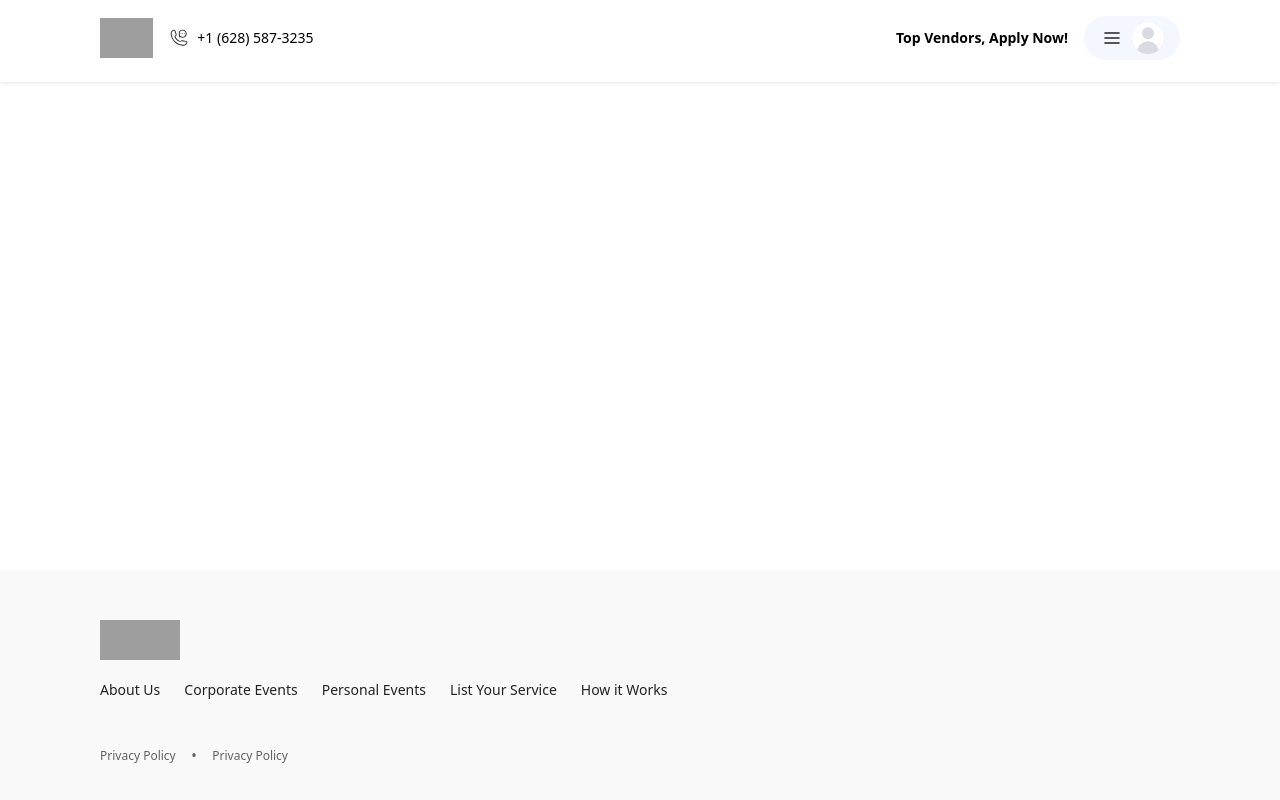
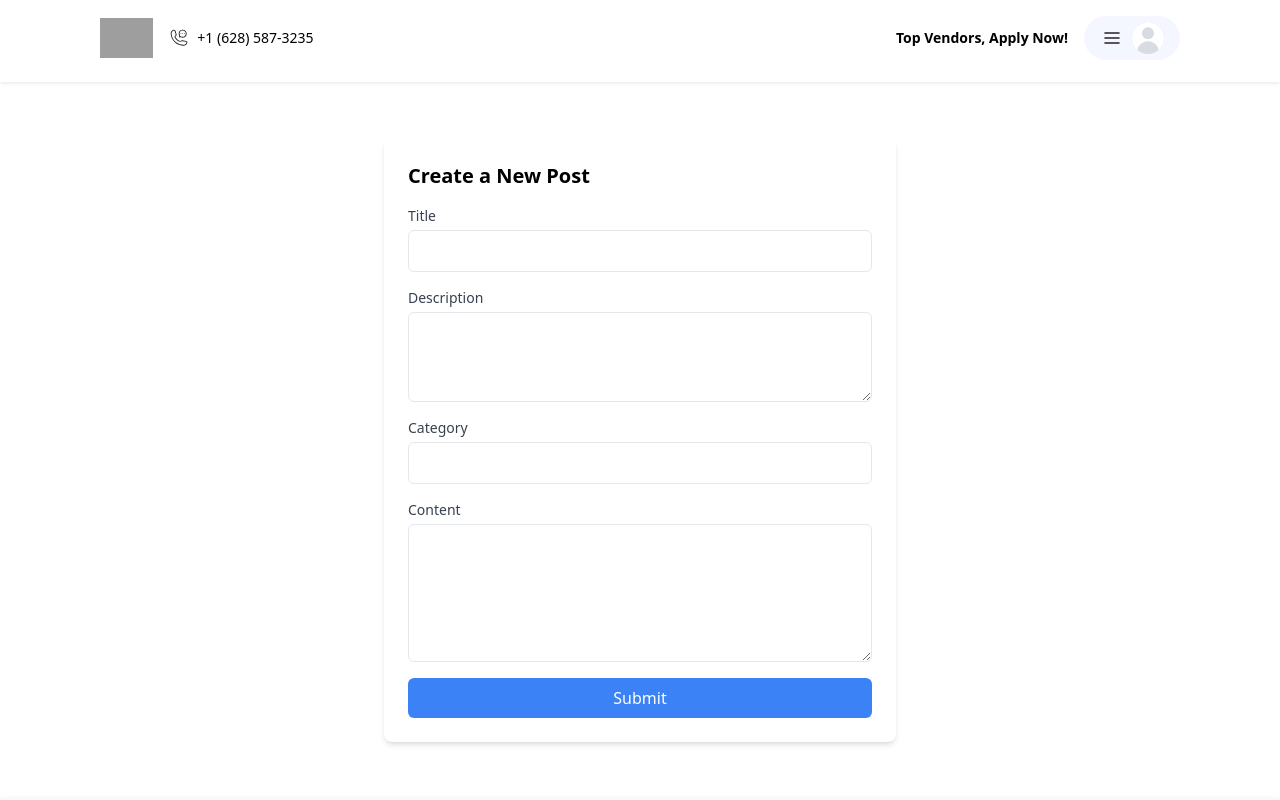
Before and after one commit to infas03/blog-assesment, a Nuxt app: page /admin/create-post in a window 1280 px wide. Shown: the top 800 px of the page. Built offline with nearby package versions, Linux system fonts and the light colour scheme; no server answers; grey boxes are pictures that could not be loaded.

Commit message:
create admin post done

```diff
--- /dev/null
+++ b/components/admin/CreatePostForm.vue
@@ -0,0 +1,65 @@
+<template>
+  <form @submit.prevent="handleSubmit" class="bg-white p-6 rounded-lg shadow-md max-w-lg mx-auto">
+    <h1 class="text-xl font-bold mb-4">Create a New Post</h1>
+    <div class="mb-4">
+      <label for="title" class="block text-sm font-medium text-gray-700">Title</label>
+      <input
+        id="title"
+        v-model="post.title"
+        type="text"
+        class="mt-1 block w-full border rounded-md px-3 py-2 focus:ring-blue-500 focus:border-blue-500"
+      />
+    </div>
+    <div class="mb-4">
+      <label for="description" class="block text-sm font-medium text-gray-700">Description</label>
+      <textarea
+        id="description"
+        v-model="post.description"
+        rows="3"
+        class="mt-1 block w-full border rounded-md px-3 py-2 focus:ring-blue-500 focus:border-blue-500"
+      ></textarea>
+    </div>
+    <div class="mb-4">
+      <label for="category" class="block text-sm font-medium text-gray-700">Category</label>
+      <input
+        id="category"
+        v-model="post.category"
+        type="text"
+        class="mt-1 block w-full border rounded-md px-3 py-2 focus:ring-blue-500 focus:border-blue-500"
+      />
+    </div>
+    <div class="mb-4">
+      <label for="content" class="block text-sm font-medium text-gray-700">Content</label>
+      <textarea
+        id="content"
+        v-model="post.content"
+        rows="5"
+        class="mt-1 block w-full border rounded-md px-3 py-2 focus:ring-blue-500 focus:border-blue-500"
+      ></textarea>
+    </div>
+    <button
+      type="submit"
+      class="w-full bg-blue-500 text-white py-2 px-4 rounded-md hover:bg-blue-600"
+    >
+      Submit
+    </button>
+  </form>
+</template>
+
+<script setup>
+import { ref } from "vue";
+
+const post = ref({
+  title: "",
+  description: "",
+  category: "",
+  content: "",
+});
+
+const emit = defineEmits(["submitPost"]);
+
+const handleSubmit = () => {
+  emit("submitPost", post.value);
+  post.value = { title: "", description: "", category: "", content: "" };
+};
+</script>
--- a/components/layout/Header.vue
+++ b/components/layout/Header.vue
@@ -13,12 +13,19 @@
       <div class="flex flex-row gap-x-4 items-center">
         <p class="text-sm font-semibold hidden md:flex">Top Vendors, Apply Now!</p>
         <div class="flex flex-row gap-x-2 bg-[#296BFF0D] px-4 py-1.5 rounded-[40px]" ref="dropdownRef">
-          <button>
+          <button @click="toggleDropdown('admin')" class="relative">
             <Menu class="text-2xl" />
+            <div v-if="isAdminDropdownOpen" class="absolute top-10 -right-5 bg-black/20 shadow-md rounded-lg w-40">
+              <ul>
+                <li class="px-4 py-2 hover:bg-blue1 hover:rounded-lg cursor-pointer font-bold" @click="handleCreatePost">
+                  Create Post (Admin Only)
+                </li>
+              </ul>
+            </div>
           </button>
-          <button @click="toggleDropdown" class="relative">
+          <button @click="toggleDropdown('auth')" class="relative">
             <User class="text-2xl text-gray-300" />
-            <div v-if="isDropdownOpen" class="absolute top-10 -right-5 bg-black/20 shadow-md rounded-lg w-28">
+            <div v-if="isAuthDropdownOpen" class="absolute top-10 -right-5 bg-black/20 shadow-md rounded-lg w-28">
               <ul>
                 <li v-if="isAuthenticated" class="px-4 py-2 hover:bg-red-400 hover:rounded-lg cursor-pointer font-bold" @click="handleLogout">
                   Logout
@@ -48,26 +55,34 @@ import { useAuthStore } from '~/store/auth';
 const router = useRouter();
 const authStore = useAuthStore();
 
-const isDropdownOpen = ref(false);
+const isAuthDropdownOpen = ref(false);
+const isAdminDropdownOpen = ref(false);
 const dropdownRef = ref(null);
 
 const isAuthenticated = computed(() => authStore.isAuthenticated);
 
-const toggleDropdown = () => {
-  isDropdownOpen.value = !isDropdownOpen.value;
+const toggleDropdown = (dropdownType) => {
+  if (dropdownType === "auth") {
+    isAuthDropdownOpen.value = !isAuthDropdownOpen.value;
+    isAdminDropdownOpen.value = false; // Close admin dropdown
+  } else if (dropdownType === "admin") {
+    isAdminDropdownOpen.value = !isAdminDropdownOpen.value;
+    isAuthDropdownOpen.value = false; // Close auth dropdown
+  }
 };
 
-const closeDropdown = (event) => {
+const closeDropdowns = (event) => {
   if (dropdownRef.value && !dropdownRef.value.contains(event.target)) {
-    isDropdownOpen.value = false;
+    isAuthDropdownOpen.value = false;
+    isAdminDropdownOpen.value = false;
   }
 };
 
 onMounted(() => {
-  document.addEventListener('click', closeDropdown);
+  document.addEventListener("click", closeDropdowns);
 });
 onBeforeUnmount(() => {
-  document.removeEventListener('click', closeDropdown);
+  document.removeEventListener("click", closeDropdowns);
 });
 
 const navigateToHome = () => {
@@ -78,6 +93,10 @@ const handleLogin = () => {
   router.push(`/login`);
 };
 
+const handleCreatePost = () => {
+  router.push(`/admin/create-post`);
+};
+
 const handleLogout = () => {
   authStore.logout();
   router.push("/login");
--- a/nuxt.config.ts
+++ b/nuxt.config.ts
@@ -1,6 +1,19 @@
 // https://nuxt.com/docs/api/configuration/nuxt-config
 export default defineNuxtConfig({
-  compatibilityDate: '2024-11-01',
+  compatibilityDate: "2024-11-01",
   devtools: { enabled: true },
-  modules: ['@pinia/nuxt', '@nuxtjs/tailwindcss', 'nuxt-svgo']
-})
+  modules: [
+    "@pinia/nuxt",
+    "pinia-plugin-persistedstate/nuxt",
+    "@nuxtjs/tailwindcss",
+    "nuxt-svgo",
+  ],
+  piniaPluginPersistedstate: {
+    key: 'prefix_%id_postfix',
+    storage: 'localStorage',
+    cookieOptions: {
+      sameSite: 'lax',
+    },
+    debug: true,
+  },
+});
--- a/package.json
+++ b/package.json
@@ -15,6 +15,7 @@
     "nuxt": "^3.15.2",
     "nuxt-svgo": "^4.0.12",
     "pinia": "^2.3.1",
+    "pinia-plugin-persistedstate": "^4.2.0",
     "vue": "latest",
     "vue-router": "latest"
   }
--- /dev/null
+++ b/pages/admin/create-post/index.vue
@@ -0,0 +1,20 @@
+<script setup>
+import CreatePostForm from "~/components/admin/CreatePostForm.vue";
+import { usePostsStore } from "~/store/post";
+
+definePageMeta({
+  middleware: "auth",
+});
+
+const postsStore = usePostsStore();
+
+const handlePostSubmit = (newPost) => {
+  postsStore.addPost(newPost);
+};
+</script>
+
+<template>
+  <div class="p-6">
+    <CreatePostForm @submitPost="handlePostSubmit" />
+  </div>
+</template>
--- a/store/auth.ts
+++ b/store/auth.ts
@@ -26,4 +26,8 @@ export const useAuthStore = defineStore("auth", {
       this.isAuthenticated = false;
     },
   },
+  persist: {
+    key: "auth",
+    storage: piniaPluginPersistedstate.localStorage(),
+  }
 });
--- a/store/post.ts
+++ b/store/post.ts
@@ -43,5 +43,5 @@ export const usePostsStore = defineStore('posts', {
         this.loading = false;
       }
     },
-  },
+  }
 });
```
Also changed, not shown: middleware/auth.ts (added, +11 -0 lines), 1 other file (tests, documents, lock files or other folders).
